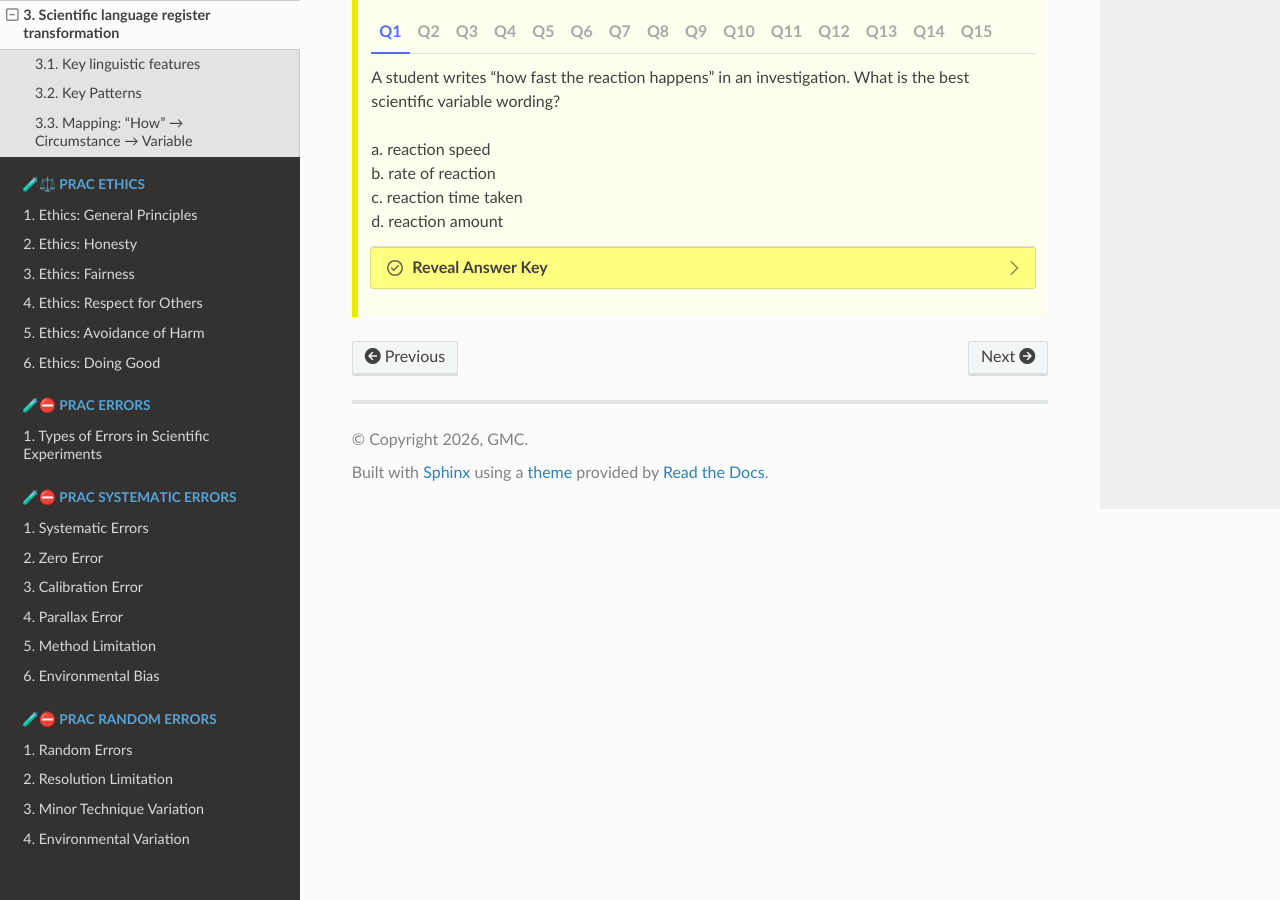
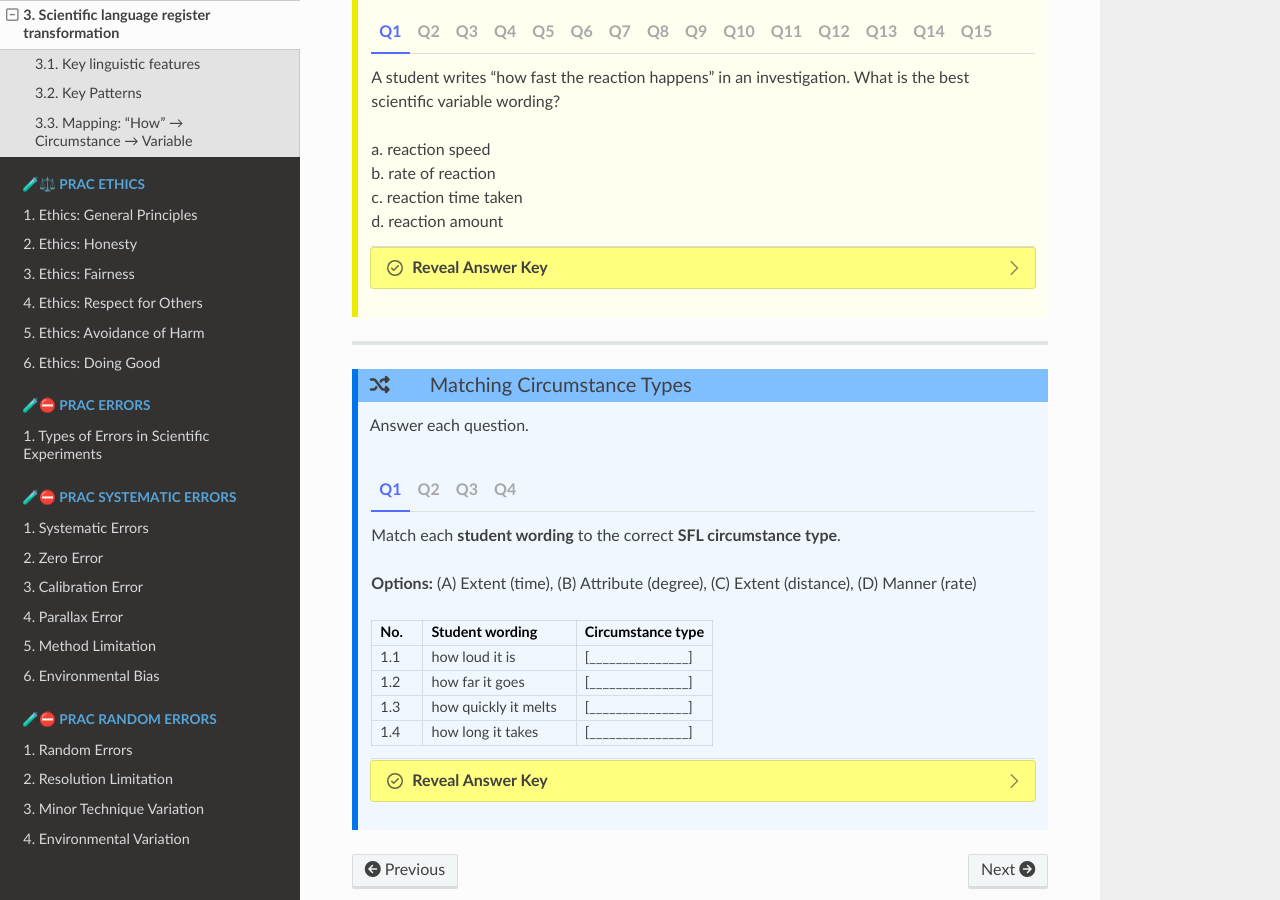
Before and after one commit to gmc-code/PC-Science-and-language, a Sphinx documentation site: the page built from docs/pracs/nominalisations_for_aims.rst, in a window 1280 px wide and 900 px high, scrolled down 1769 px. Built offline with Sphinx 7.4.7 and the Read the Docs theme 3.1.0, drawn with Linux system fonts in a browser that asks for light colours; pages that are not in the unit, such as notebooks, are missing from menus; some of the changed lines change nothing that is shown; some of the changed text lies outside the part shown.

Commit message:
nom aims

```diff
--- a/docs/pracs/nominalisations_for_aims.rst
+++ b/docs/pracs/nominalisations_for_aims.rst
@@ -53,7 +53,7 @@ The table below shows how informal investigation wording is translated into prec
     :widths: 35 35 30
 
     * - Student wording
-      - SFL Circumstance type
+      - Circumstance type
       - Scientific variable wording
 
     * - how far it goes
@@ -363,3 +363,169 @@ The table below shows how informal investigation wording is translated into prec
                 :sync: q15
 
                 b — extension of the spring
+
+----
+
+.. admonition:: Matching Circumstance Types
+    :class: match
+
+    Answer each question.
+
+    .. tab-set::
+        :sync-group: set1
+
+        .. tab-item:: Q1
+            :sync: q1
+
+            Match each **student wording** to the correct **SFL circumstance type**.
+
+            **Options:**
+            (A) Extent (time), (B) Attribute (degree), (C) Extent (distance), (D) Manner (rate)
+
+            .. list-table::
+                :header-rows: 1
+                :widths: 15 45 40
+
+                * - No.
+                  - Student wording
+                  - Circumstance type
+                * - 1.1
+                  - how loud it is
+                  - [_______________]
+                * - 1.2
+                  - how far it goes
+                  - [_______________]
+                * - 1.3
+                  - how quickly it melts
+                  - [_______________]
+                * - 1.4
+                  - how long it takes
+                  - [_______________]
+
+        .. tab-item:: Q2
+            :sync: q2
+
+            Match each **student wording** to the correct **SFL circumstance type**.
+
+            **Options:**
+            (A) Extent (quantity), (B) Manner (rate), (C) Attribute (quality), (D) Extent (vertical dimension)
+
+            .. list-table::
+                :header-rows: 1
+                :widths: 15 45 40
+
+                * - No.
+                  - Student wording
+                  - Circumstance type
+                * - 2.1
+                  - how fast the plant grows
+                  - [_______________]
+                * - 2.2
+                  - how tall the plant grows
+                  - [_______________]
+                * - 2.3
+                  - how hot the water is
+                  - [_______________]
+                * - 2.4
+                  - how much water
+                  - [_______________]
+
+        .. tab-item:: Q3
+            :sync: q3
+
+            Match each **student wording** to the correct **SFL circumstance type**.
+
+            **Options:**
+            (A) Attribute (quality), (B) Extent (quantity over time), (C) Attribute (magnitude), (D) Manner (rate)
+
+            .. list-table::
+                :header-rows: 1
+                :widths: 15 45 40
+
+                * - No.
+                  - Student wording
+                  - Circumstance type
+                * - 3.1
+                  - how quickly soil is washed away
+                  - [_______________]
+                * - 3.2
+                  - how much friction there is
+                  - [_______________]
+                * - 3.3
+                  - how high or low the sound is
+                  - [_______________]
+                * - 3.4
+                  - how much electricity flows
+                  - [_______________]
+
+        .. tab-item:: Q4
+            :sync: q4
+
+            Match each **student wording** to the correct **SFL circumstance type**.
+
+            **Options:**
+            (A) Manner (rate), (B) Extent (time), (C) Attribute (degree), (D) Extent (quantity)
+
+            .. list-table::
+                :header-rows: 1
+                :widths: 15 45 40
+
+                * - No.
+                  - Student wording
+                  - Circumstance type
+                * - 4.1
+                  - how quickly it melts
+                  - [_______________]
+                * - 4.2
+                  - how long it takes
+                  - [_______________]
+                * - 4.3
+                  - how bright it is
+                  - [_______________]
+                * - 4.4
+                  - how much ice
+                  - [_______________]
+
+
+    .. dropdown:: Reveal Answer Key
+        :icon: check-circle
+        :class-container: dropdown-mcq
+
+        .. tab-set::
+            :sync-group: set1
+
+            .. tab-item:: Q1
+                :sync: q1
+
+                | **Answers:**
+                | 1.1 (B) Attribute (degree);
+                | 1.2 (C) Extent (distance);
+                | 1.3 (D) Manner (rate);
+                | 1.4 (A) Extent (time).
+
+            .. tab-item:: Q2
+                :sync: q2
+
+                | **Answers:**
+                | 2.1 (B) Manner (rate);
+                | 2.2 (D) Extent (vertical dimension);
+                | 2.3 (C) Attribute (quality);
+                | 2.4 (A) Extent (quantity).
+
+            .. tab-item:: Q3
+                :sync: q3
+
+                | **Answers:**
+                | 3.1 (D) Manner (rate);
+                | 3.2 (C) Attribute (magnitude);
+                | 3.3 (A) Attribute (quality);
+                | 3.4 (B) Extent (quantity over time).
+
+            .. tab-item:: Q4
+                :sync: q4
+
+                | **Answers:**
+                | 4.1 (A) Manner (rate);
+                | 4.2 (B) Extent (time);
+                | 4.3 (C) Attribute (degree);
+                | 4.4 (D) Extent (quantity).
```
Also changed, not shown: docs/pracs/aims.rst (line endings or trailing spaces).
